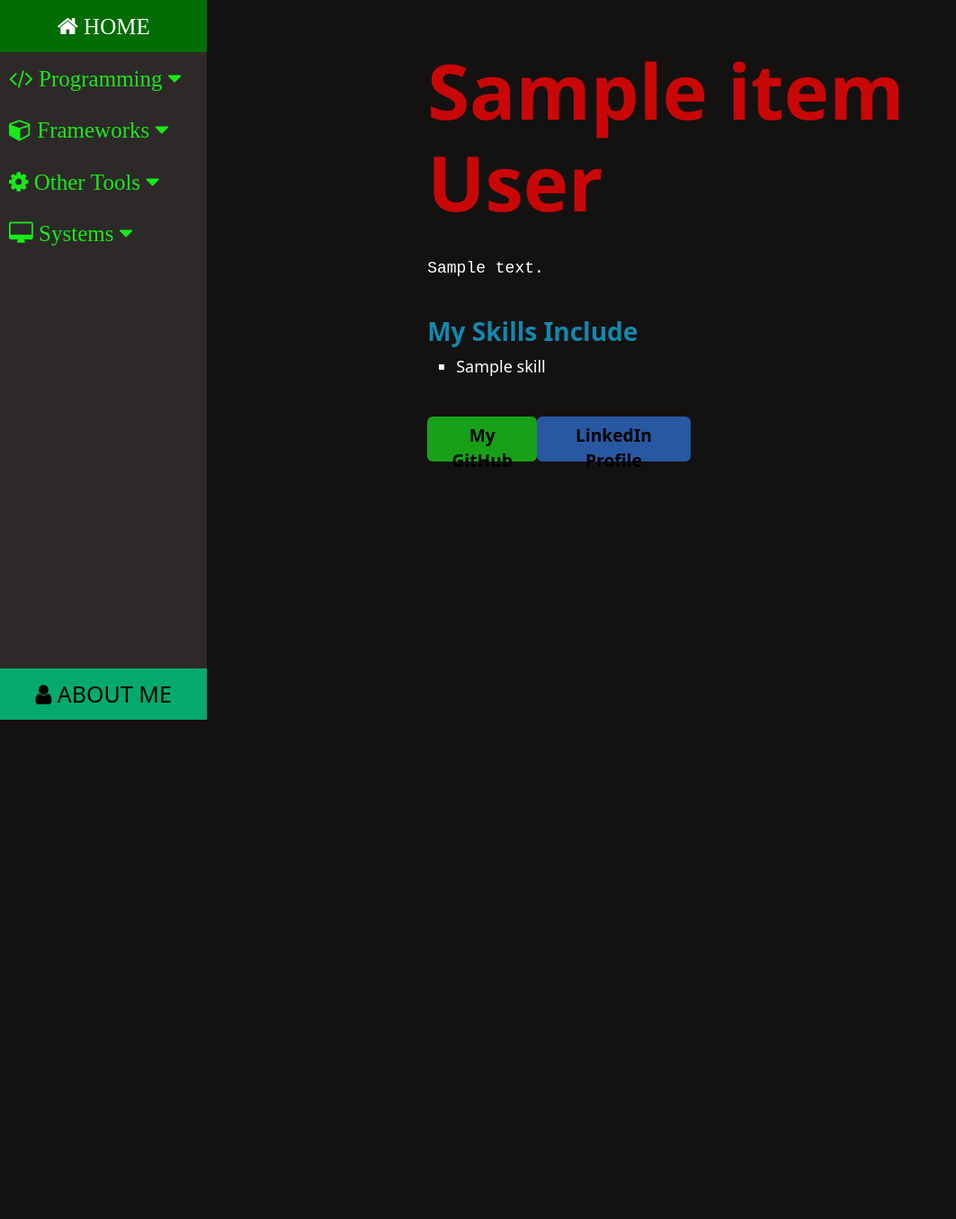
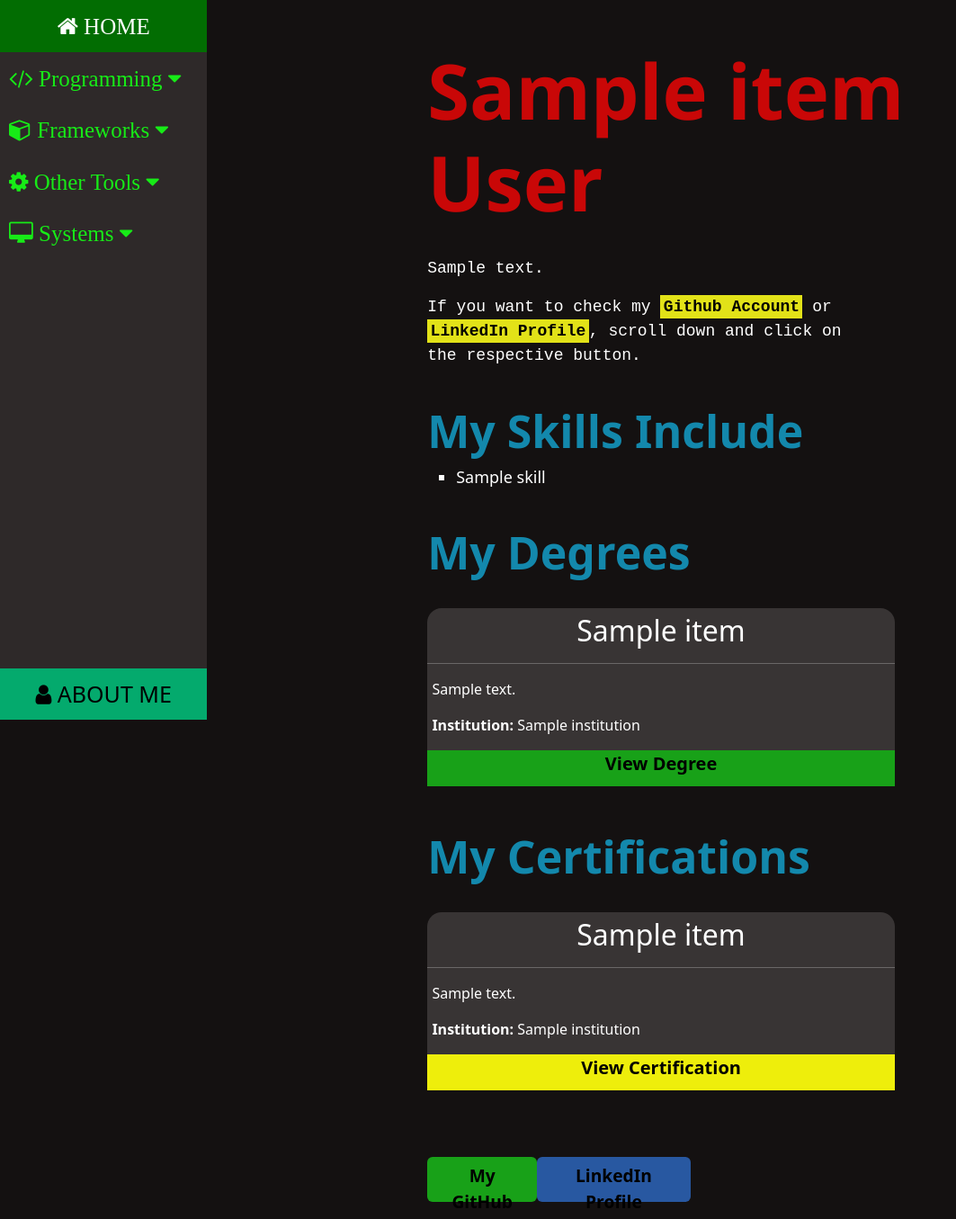
Before and after one commit to danielpenadoordonez/Portfolio_Website, a Django app: page /about/ in a window 1280 px wide. Shown: the whole page at 90% size, without its empty margins (0-1063 px from the left). Before the commit the page ends 800 px from the top, so only its background shows below. Run offline with Django 4.2, Linux system fonts and the light colour scheme; tables that the repository leaves empty hold one stand-in row (values such as "Sample post"); a database or web service that is not in the repository returns one stand-in record (values such as "Sample title"); data that the repository does not hold is empty.

Commit message:
About page advanced

```diff
--- a/src/Owner/views.py
+++ b/src/Owner/views.py
@@ -3,11 +3,13 @@ from django.http import HttpRequest, JsonResponse, Http404
 #from .forms import OwnerForm
 from .models import Owner, Degree, Certificate, Work_Experience
 from .serializers import OwnerSerializer, DegreeSerializer, CertificateSerializer, WorkExperienceSerializer
+from .services import OwnerService
 from rest_framework import viewsets, status, generics
 from rest_framework.decorators import api_view
 from rest_framework.response import Response
 from rest_framework.views import APIView
 
+OWNER_SERVICE = OwnerService()
 
 class OwnerAPIView(APIView):
     """
@@ -43,6 +45,8 @@ class DegreeAPIView(APIView):
             return JsonResponse({"detail" : "params required"}, safe=False, status=404)
 
         degrees = Degree.objects.all()
+        #Filter the response to get only the degrees
+        degrees = OWNER_SERVICE.getFilteredDegrees(degrees)
         degreeSerializer = DegreeSerializer(degrees, many=True)
         return Response(degreeSerializer.data, status=200)
 
--- a/src/Pages/Templates/Pages/about.html
+++ b/src/Pages/Templates/Pages/about.html
@@ -10,6 +10,10 @@
     <h1 class="main-title"><b id="name">{{owner.name}} {{owner.lastName}}</b></h1>
     <br>
     <p id="intro">{{owner.description}}</p>
+    <p id="intro">
+        If you want to check my <mark><b>Github Account</b></mark> or <mark><b>LinkedIn Profile</b></mark>, scroll down
+        and click on the respective button.
+    </p>
     <br>
     <h3 class="subtitle">My Skills Include</h3>
     <ul>
@@ -17,6 +21,40 @@
         <li>{{skill}}</li>
         {% endfor %}
     </ul>
+    <br>
+
+    {% if degrees|length > 0 %}
+        <h3 class="subtitle">My Degrees</h3>
+        <br>
+        {% for degree in degrees %}
+        <div class="degree-container">
+            <h2 style="text-align: center;">{{degree.title}}</h2>
+            <hr>
+            <p>{{degree.description}}</p>
+            <p><b>Institution:</b> {{degree.institution}}</p>
+            <a href="{{degree.file}}" target="_blank" id="file-link">View Degree</a>
+        </div>
+        <br>
+        <br>
+        {% endfor %}
+    {% endif %}
+
+    {% if certs|length > 0 %}
+        <h3 class="subtitle">My Certifications</h3>
+        <br>
+        {% for cert in certs %}
+        <div class="degree-container">
+            <h2 style="text-align: center;">{{cert.title}}</h2>
+            <hr>
+            <p>{{cert.description}}</p>
+            <p><b>Institution:</b> {{cert.institution}}</p>
+            <a href="{{cert.file}}" target="_blank" id="file-link" style="background-color: rgb(238, 238, 11);">View Certification</a>
+        </div>
+        <br>
+        <br>
+        {% endfor %}
+    {% endif %}
+
     <div class="btn-container">
         <button class="btn btn-succces" id="git-btn">
             <a href="{{owner.github_Account}}" target="_blank">My GitHub</a>
--- a/src/Pages/static/css/style.css
+++ b/src/Pages/static/css/style.css
@@ -126,7 +126,7 @@ mark{background-color: rgb(226, 226, 24);}
     font-size: large;
 }
 
-div.btn-container{ padding-top: 4%; display: flex; justify-content: space-between;}
+div.btn-container{ padding-top: 4%; display: flex; justify-content: space-between; padding-bottom: 3%;}
 
 
 .btn-container > #linkd-btn{
@@ -168,6 +168,7 @@ div.btn-container{ padding-top: 4%; display: flex; justify-content: space-betwee
 .subtitle{
     color: rgb(19, 136, 172);
     font-weight: bolder;
+    font-size: 50px;
 }
 
 #home-container{
@@ -176,6 +177,29 @@ div.btn-container{ padding-top: 4%; display: flex; justify-content: space-betwee
     margin-right: auto;
     margin-top: 7%;
     width: 65%;
+}
+
+.degree-container{
+    display: block;
+    margin-right: auto;
+    padding-top: 1%;
+    width: 80%;
+    border-radius: 1rem;
+    background-color: rgb(56, 52, 52);
+}
+.degree-container p{
+    padding-left: 1%;
+}
+#file-link{
+    display: block;
+    background-color:rgb(24, 161, 24);
+    color: black;
+    text-decoration: none;
+    font-size: 20px;
+    font-weight: bold;
+    padding-left: 0%;
+    height: 40px;
+    text-align: center;
 }
 
 .page-container{
--- a/src/Pages/views.py
+++ b/src/Pages/views.py
@@ -20,4 +20,5 @@ def about_View(request:HttpRequest, *args, **kwargs):
         data = {'status', '404'}
 
     #context = data
+
     return render(request, 'Pages/about.html', data)
--- a/src/Portfolio/settings.py
+++ b/src/Portfolio/settings.py
@@ -67,6 +67,7 @@ TEMPLATES = [
         'APP_DIRS': True,
         'OPTIONS': {
             'context_processors': [
+                'django.template.context_processors.media',
                 'django.template.context_processors.debug',
                 'django.template.context_processors.request',
                 'django.contrib.auth.context_processors.auth',
--- a/src/Portfolio/urls.py
+++ b/src/Portfolio/urls.py
@@ -15,10 +15,12 @@ Including another URLconf
 """
 from django.contrib import admin
 from django.urls import path, include
+from django.conf import settings
+from django.conf.urls.static import static
 #from Owner.views import home_Page_View
 
 urlpatterns = [
     path('admin/', admin.site.urls),
     path('', include('Pages.urls')),
     path('api/', include('Owner.urls')),
-]
+] + static(settings.MEDIA_URL, document_root=settings.MEDIA_ROOT) #For serving files uploaded to MEDIA
```
Also changed, not shown: src/Owner/services.py (added, +19 -0 lines), src/db.sqlite3, 3 other files.
